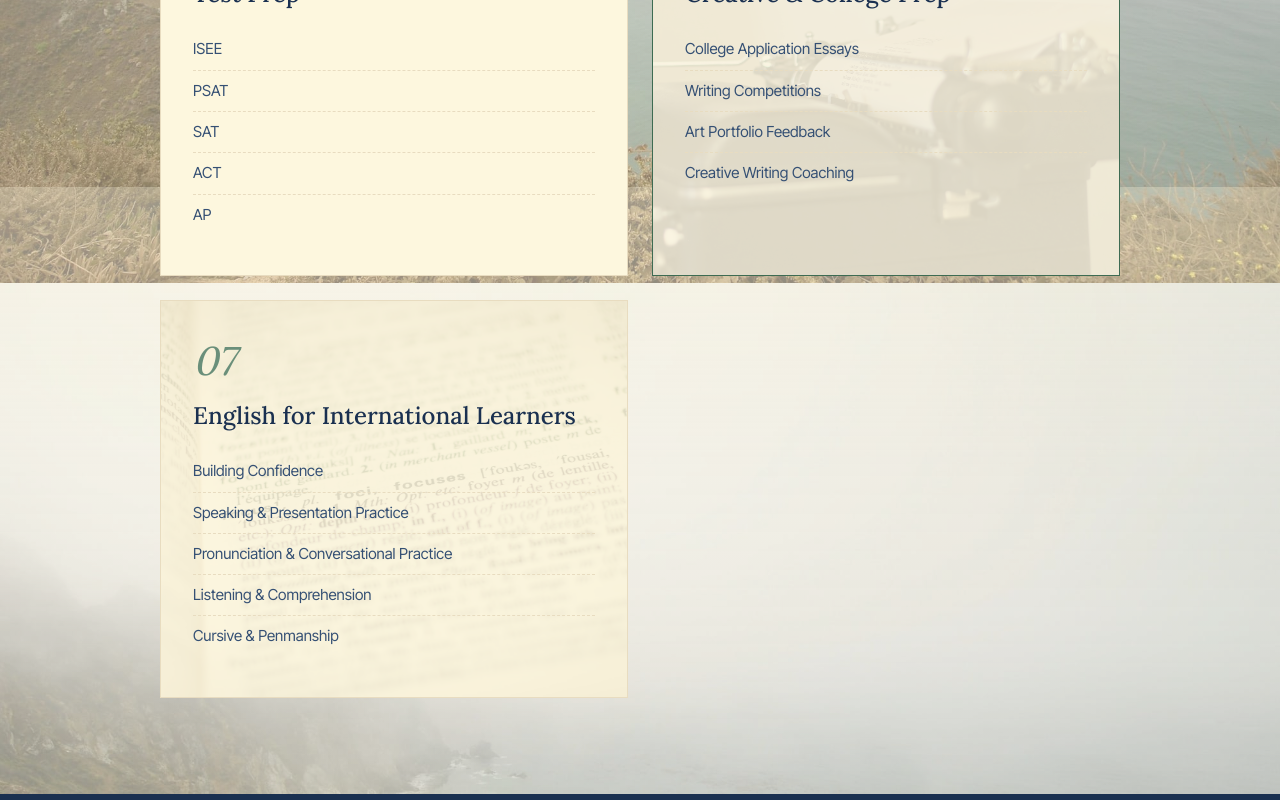
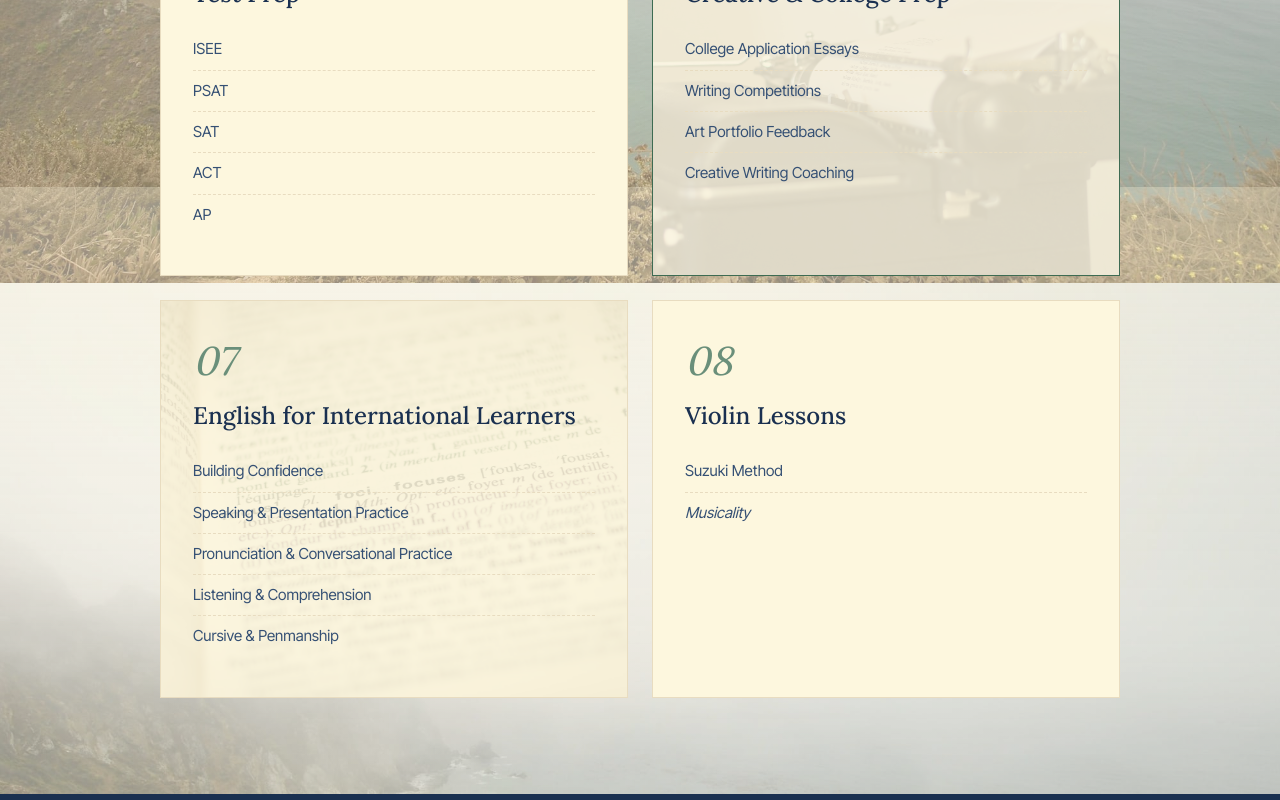
Before and after one commit to patrickparagas1/josephine-tutoring, a Next.js app: page /subjects in a window 1280 px wide. Shown: the part 1413-2213 px from the top of the page. Built offline with nearby package versions, Linux system fonts and the light colour scheme.

Commit message:
Add Violin Lessons tile as 08 with Suzuki Method and Musicality

```diff
--- a/components/Services.tsx
+++ b/components/Services.tsx
@@ -66,6 +66,12 @@ export default function Services() {
             title: "English for International Learners",
             items: ["Building Confidence", "Speaking & Presentation Practice", "Pronunciation & Conversational Practice", "Listening & Comprehension", "Cursive & Penmanship"],
           },
+          {
+            id: "violin",
+            num: "08",
+            title: "Violin Lessons",
+            items: ["Suzuki Method", "Musicality"],
+          },
         ].map((card) => (
           <div
             key={card.id}
```
